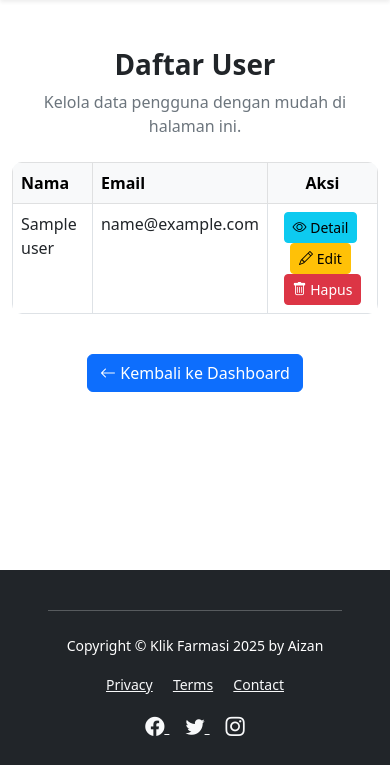
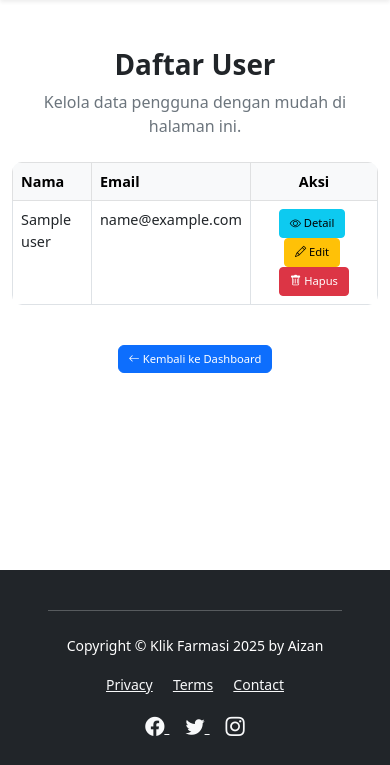
Before and after one commit to aznsylm/Klik-farmasi, a Laravel app: template resources/views/admin/users.blade.php in a window 390 px wide. Shown: the part 79-844 px from the top of the page. Run offline with Laravel 12, Linux system fonts and the light colour scheme; the template is opened without the code that fills it: most values are stand-ins (such as "Sample title", 1, 10 or a date in 2020).

Commit message:
Update Tampilan Mobile "Daftar Users"

```diff
--- a/resources/views/admin/dashboard.blade.php
+++ b/resources/views/admin/dashboard.blade.php
@@ -11,7 +11,7 @@
 
         <div class="row justify-content-center">
             <!-- Card Kelola Data User -->
-            <div class="col-md-6 col-lg-4 mb-4">
+            <div class="col-12 col-md-6 col-lg-4 mb-4">
                 <div class="card shadow-sm border-0">
                     <div class="card-body text-center">
                         <h5 class="card-title fw-bold">Kelola Data User</h5>
@@ -24,7 +24,7 @@
             </div>
 
             <!-- Card Logout -->
-            <div class="col-md-6 col-lg-4 mb-4">
+            <div class="col-12 col-md-6 col-lg-4 mb-4">
                 <div class="card shadow-sm border-0">
                     <div class="card-body text-center">
                         <h5 class="card-title fw-bold">Logout</h5>
--- a/resources/views/admin/users.blade.php
+++ b/resources/views/admin/users.blade.php
@@ -91,5 +91,17 @@
         .btn-info:hover {
             background-color: #138496;
         }
+
+        /* Responsiveness */
+        @media (max-width: 768px) {
+            .table {
+                font-size: 0.9rem; /* Kurangi ukuran font tabel di layar kecil */
+            }
+
+            .btn {
+                font-size: 0.7rem; /* Kurangi ukuran font tombol di layar kecil */
+                padding: 5px 10px; /* Kurangi padding tombol di layar kecil */
+            }
+        }
     </style>
 @endsection
```
